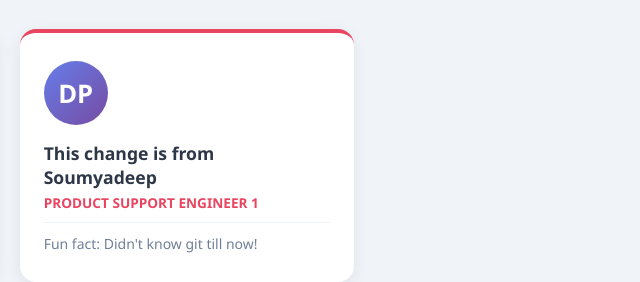
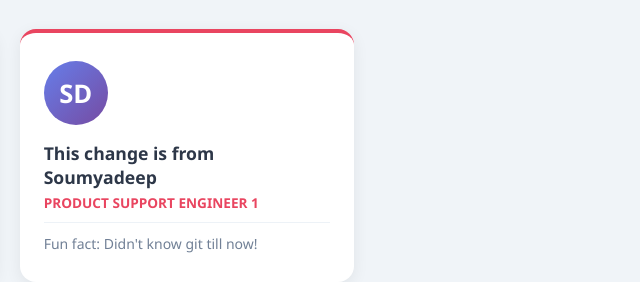
Before and after one commit to SrikanthPeddabuddi/git-training-demo, a plain HTML site: page index.html in a window 1280 px wide. Shown: the part 342-624 px from the top of the page, 453-1093 px from the left. Drawn offline with Linux system fonts and the light colour scheme.

```diff
--- a/index.html
+++ b/index.html
@@ -50,7 +50,7 @@
         <div class="fun-fact">Fun fact: Organiser of this Git training!</div>
       </div>
       <div class="card">
-        <div class="avatar" style="background: linear-gradient(135deg, #667eea, #764ba2);">DP</div>
+        <div class="avatar" style="background: linear-gradient(135deg, #667eea, #764ba2);">SD</div>
         <h3>This change is from Soumyadeep</h3>
         <div class="role">Product Support Engineer 1</div>
         <div class="fun-fact">Fun fact: Didn't know git till now!</div>
```
